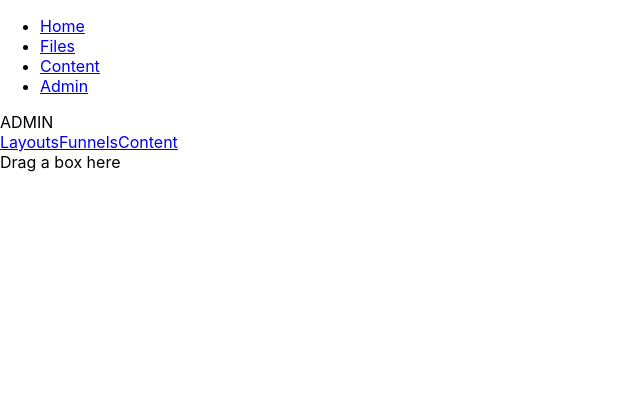
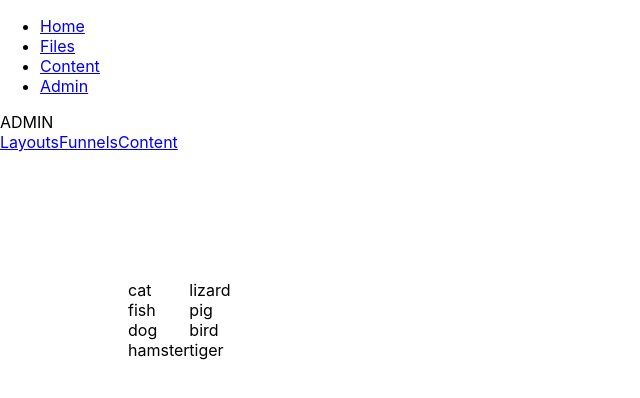
Before and after one commit to awf825/ExpressiveCMS, a React (Create React App) app in the folder client/: page /admin/funnels in a window 1280 px wide. Shown: the top 398 px of the page, without its empty margins (0-640 px from the left). Built offline with nearby package versions, Linux system fonts and the light colour scheme.

Commit message:
have simple dnd working. Trying to add and remove from lists when dragging from one to another

```diff
--- a/client/src/admin/components/dnd/DraggableBasket.js
+++ /dev/null
@@ -1,24 +0,0 @@
-import React from 'react';
-import { useDrop } from 'react-dnd'
-
-export const DraggableBasket = () =>  {
-  const [{ canDrop, isOver }, drop] = useDrop(() => ({
-    // The type (or types) to accept - strings or symbols
-    accept: 'BOX',
-    // Props to collect
-    collect: (monitor) => ({
-      isOver: monitor.isOver(),
-      canDrop: monitor.canDrop()
-    })
-  }))
-
-  return (
-    <div
-      ref={drop}
-      role={'Dustbin'}
-      style={{ backgroundColor: isOver ? 'red' : 'white' }}
-    >
-      {canDrop ? 'Release to drop' : 'Drag a box here'}
-    </div>
-  )
-}
--- /dev/null
+++ b/client/src/admin/components/dnd/List.js
@@ -0,0 +1,56 @@
+import React, { useState, useCallback } from 'react'
+import { ListItem } from './ListItem'
+
+
+export default function List({ names }) {
+
+    const PETS = [
+        { id: 1, name: names[0] },
+        { id: 2, name: names[1] },
+        { id: 3, name: names[2] },
+        { id: 4, name: names[3] },
+    ]
+
+    const [pets, setPets] = useState(PETS)
+
+    const movePetListItem = useCallback(
+        (dragIndex, hoverIndex) => {
+            const dragItem = pets[dragIndex]
+            const hoverItem = pets[hoverIndex]
+            // Swap places of dragItem and hoverItem in the pets array
+            setPets(pets => {
+                const updatedPets = [...pets]
+                updatedPets[dragIndex] = hoverItem
+                updatedPets[hoverIndex] = dragItem
+                return updatedPets
+            })
+        },
+        [pets],
+    )
+
+    const addListItem = useCallback(
+        (dragIndex, hoverItem) => {
+            debugger
+            setPets(pets => {
+                const updatedPets = [...pets]
+                updatedPets[updatedPets.length+1] = updatedPets[dragIndex]
+                updatedPets[dragIndex] = hoverItem
+            })
+        },
+        [pets],
+    )
+
+    return (
+        <div>{pets.map((pet, index) => (
+            <ListItem
+                key={pet.id}
+                index={index}
+                text={pet.name}
+                pets={pets}
+                moveListItem={movePetListItem}
+                addListItem={addListItem}
+            />
+        ))}
+        </div>
+    )
+}
--- /dev/null
+++ b/client/src/admin/components/dnd/ListItem.js
@@ -0,0 +1,66 @@
+import React, { useRef } from 'react'
+import { useDrag, useDrop } from 'react-dnd'
+
+export const ListItem = ({ text, index, moveListItem, addListItem, pets }) => {
+
+    // useDrag - the list item is draggable
+    const [{ isDragging }, dragRef] = useDrag({
+        type: 'item',
+        item: {
+            index,
+            name: text,
+        },
+        collect: (monitor) => ({
+            isDragging: monitor.isDragging(),
+        }),
+    })
+
+    // useDrop - the list item is also a drop area
+    const [spec, dropRef] = useDrop({
+        accept: 'item',
+        /*
+            The hover function triggers every time a draggable hovers above this drop area. We use it in this example to move
+            items up and down as the draggable hovers around the list items, always making some space to be dropped at. The implementation
+            may seem complex at first glance, but all it does is move the item up or down when the mouse exceeds the middle Y-axis of
+            the item.
+        */
+        hover: (item, monitor) => {
+            const dragIndex = item.index
+            const hoverIndex = index
+            const hoverBoundingRect = ref.current?.getBoundingClientRect()
+            const hoverMiddleY = (hoverBoundingRect.bottom - hoverBoundingRect.top) / 2
+            const hoverActualY = monitor.getClientOffset().y - hoverBoundingRect.top
+
+            // if dragging down, continue only when hover is smaller than middle Y
+            if (dragIndex < hoverIndex && hoverActualY < hoverMiddleY) return
+            // if dragging up, continue only when hover is bigger than middle Y
+            if (dragIndex > hoverIndex && hoverActualY > hoverMiddleY) return
+
+            moveListItem(dragIndex, hoverIndex)
+            console.log('item @ hover:', item)
+            console.log('index @ hover:', index)
+            console.log('pets @ hover:', pets)
+            const petNames = pets.map(p => {
+                return p.name
+            })
+            if (!petNames.includes(item.name)) {
+                addListItem(dragIndex, hoverIndex)
+            }
+            //addListItem(dragIndex)
+
+            item.index = hoverIndex
+        }
+    })
+
+    // Join the 2 refs together into one (both draggable and can be dropped on)
+    const ref = useRef(null)
+    const dragDropRef = dragRef(dropRef(ref))
+
+    // Make items being dragged transparent, so it's easier to see where we drop them
+    // const opacity = isDragging ? 0 : 1
+    return (
+        <div ref={dragDropRef} >
+            {text}
+        </div>
+    )
+}
--- a/client/src/admin/routes/AdminFunnels.js
+++ b/client/src/admin/routes/AdminFunnels.js
@@ -1,16 +1,29 @@
 import React from 'react';
 import { DndProvider } from 'react-dnd'
 import { HTML5Backend } from 'react-dnd-html5-backend'
-import { DraggableBasket } from '../components/dnd/DraggableBasket';
+// import { DraggableBasket } from '../components/dnd/DraggableBasket';
+import List from '../components/dnd/List';
+// import OuterList from '../components/dnd/OuterList';
 
 /*
     https://react-dnd.github.io/react-dnd/docs/tutorial#adding-drag-and-drop-interaction
 */
 
 export const AdminFunnels = () => {
+    const listOneNames = ['cat', 'fish', 'dog', 'hamster']
+    const listTwoNames = ['lizard', 'pig', 'bird', 'tiger']
     return (
         <DndProvider backend={HTML5Backend}>
-           <DraggableBasket />
+            <div style={{ display: 'flex', flexDirection: 'row', margin: '4rem 4rem', padding: '4rem 4rem' }}>
+                <div>
+                 <List names={listOneNames}/>
+                </div>
+                <div>
+                 <List names={listTwoNames}/>
+                </div>
+                {/* <OuterList /> */}
+            </div>
+           {/* <DraggableBasket /> */}
         </DndProvider>
     )
 }
```
Also changed, not shown: client/src/admin/components/dnd/DraggableCard.js (deleted, +0 -21 lines).
